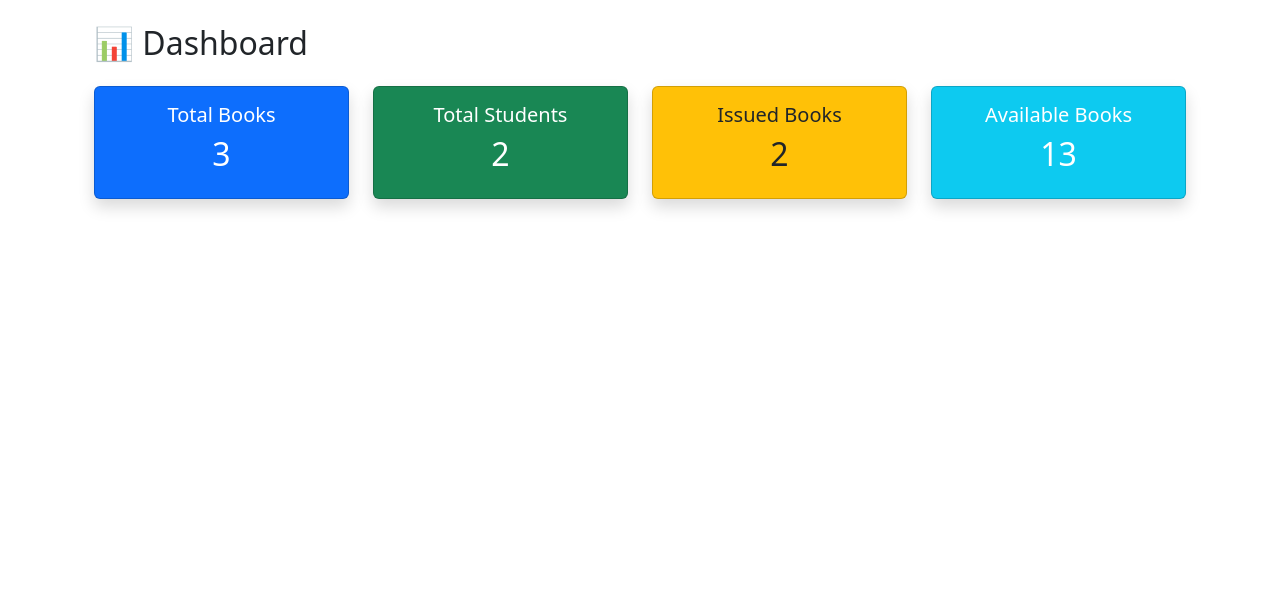
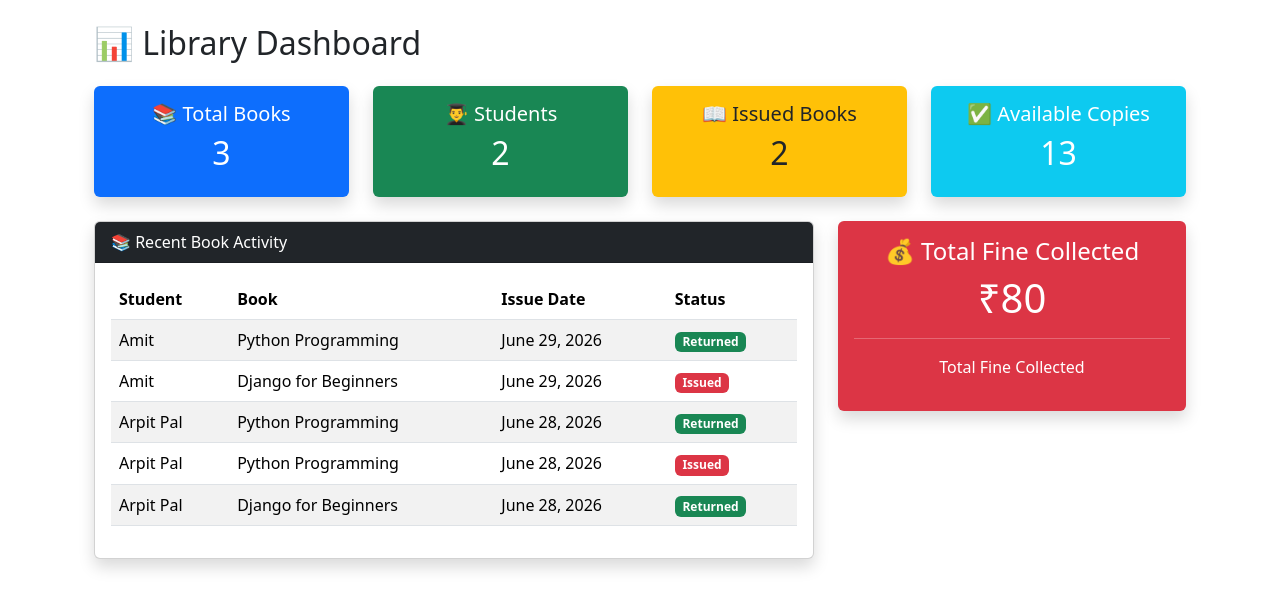
Before and after one commit to arpitpal008/Library-Management-System-Django, a Django app: page /dashboard/ in a window 1280 px wide. Shown: the part 56-665 px from the top of the page. Run offline with Django 5.2, Linux system fonts and the light colour scheme; a user stored in the database is signed in; data comes from the database, SQL or seed files in the repository; both versions use the stored data as it was after the commit.

Commit message:
Added dashboard improvements, fine calculation and email notifications

```diff
--- a/library/templates/library/dashboard.html
+++ b/library/templates/library/dashboard.html
@@ -8,41 +8,42 @@ Dashboard
 
 <div class="container mt-4">
 
-    <h2 class="mb-4">📊 Dashboard</h2>
+    <h2 class="mb-4">📊 Library Dashboard</h2>
 
+    <!-- Summary Cards -->
     <div class="row">
 
-        <div class="col-md-3 mb-3">
-            <div class="card bg-primary text-white shadow">
+        <div class="col-md-3 mb-4">
+            <div class="card bg-primary text-white shadow border-0">
                 <div class="card-body text-center">
-                    <h5>Total Books</h5>
+                    <h5>📚 Total Books</h5>
                     <h2>{{ total_books }}</h2>
                 </div>
             </div>
         </div>
 
-        <div class="col-md-3 mb-3">
-            <div class="card bg-success text-white shadow">
+        <div class="col-md-3 mb-4">
+            <div class="card bg-success text-white shadow border-0">
                 <div class="card-body text-center">
-                    <h5>Total Students</h5>
+                    <h5>👨‍🎓 Students</h5>
                     <h2>{{ total_students }}</h2>
                 </div>
             </div>
         </div>
 
-        <div class="col-md-3 mb-3">
-            <div class="card bg-warning text-dark shadow">
+        <div class="col-md-3 mb-4">
+            <div class="card bg-warning text-dark shadow border-0">
                 <div class="card-body text-center">
-                    <h5>Issued Books</h5>
+                    <h5>📖 Issued Books</h5>
                     <h2>{{ issued_books }}</h2>
                 </div>
             </div>
         </div>
 
-        <div class="col-md-3 mb-3">
-            <div class="card bg-info text-white shadow">
+        <div class="col-md-3 mb-4">
+            <div class="card bg-info text-white shadow border-0">
                 <div class="card-body text-center">
-                    <h5>Available Books</h5>
+                    <h5>✅ Available Copies</h5>
                     <h2>{{ available_books }}</h2>
                 </div>
             </div>
@@ -50,6 +51,112 @@ Dashboard
 
     </div>
 
+    <!-- Recent Activity + Fine -->
+    <div class="row">
+
+        <div class="col-lg-8 mb-4">
+
+            <div class="card shadow">
+
+                <div class="card-header bg-dark text-white">
+                    📚 Recent Book Activity
+                </div>
+
+                <div class="card-body">
+
+                    <table class="table table-striped table-hover">
+
+                        <thead>
+
+                            <tr>
+                                <th>Student</th>
+                                <th>Book</th>
+                                <th>Issue Date</th>
+                                <th>Status</th>
+                            </tr>
+
+                        </thead>
+
+                        <tbody>
+
+                        {% for issue in recent_issues %}
+
+                            <tr>
+
+                                <td>{{ issue.student.name }}</td>
+                                <td>{{ issue.book.title }}</td>
+                                <td>{{ issue.issue_date }}</td>
+
+                                <td>
+
+                                    {% if issue.is_returned %}
+
+                                        <span class="badge bg-success">
+                                            Returned
+                                        </span>
+
+                                    {% else %}
+
+                                        <span class="badge bg-danger">
+                                            Issued
+                                        </span>
+
+                                    {% endif %}
+
+                                </td>
+
+                            </tr>
+
+                        {% empty %}
+
+                            <tr>
+
+                                <td colspan="4" class="text-center">
+
+                                    No Recent Activity
+
+                                </td>
+
+                            </tr>
+
+                        {% endfor %}
+
+                        </tbody>
+
+                    </table>
+
+                </div>
+
+            </div>
+
+        </div>
+
+        <!-- Fine Card -->
+
+        <div class="col-lg-4 mb-4">
+
+            <div class="card bg-danger text-white shadow border-0">
+
+                <div class="card-body text-center">
+
+                    <h4>💰 Total Fine Collected</h4>
+
+                    <h1>₹{{ total_fine }}</h1>
+
+                    <hr>
+
+                    <p>
+                        Total Fine Collected
+                    </p>
+
+                </div>
+
+            </div>
+
+        </div>
+
+    </div>
+
 </div>
 
 {% endblock %}
--- a/library/urls.py
+++ b/library/urls.py
@@ -16,4 +16,5 @@ urlpatterns = [
     path('issue/list/', views.issue_list, name='issue_list'),
     path('return/<int:id>/', views.return_book, name='return_book'),
     path('dashboard/', views.dashboard, name='dashboard'),
+    path('test-email/', views.test_email, name='test_email'),
 ]
--- a/library/views.py
+++ b/library/views.py
@@ -1,13 +1,14 @@
 from django.shortcuts import render, redirect, get_object_or_404
 from django.contrib import messages
 from django.contrib.auth.decorators import login_required
-from django.db.models import Sum
+from django.db.models import Sum, Count
 from django.utils import timezone
 from datetime import timedelta
 
 from .models import Book, Student, IssueBook
 from .forms import BookForm, StudentForm, IssueBookForm
-
+from django.core.mail import send_mail
+from django.conf import settings
 
 # Home Page
 def home(request):
@@ -137,6 +138,27 @@ def issue_book(request):
 
                 issue.save()
 
+                send_mail(
+    subject="📚 Book Issued Successfully",
+    message=f"""
+Hello Admin,
+
+A new book has been issued.
+
+Student Name : {issue.student.name}
+Book Name    : {issue.book.title}
+
+Issue Date   : {issue.issue_date}
+Due Date     : {issue.due_date}
+
+Regards,
+Library Management System
+""",
+    from_email=settings.EMAIL_HOST_USER,
+    recipient_list=[settings.EMAIL_HOST_USER],
+    fail_silently=False,
+)
+
                 messages.success(request, "Book issued successfully.")
                 return redirect('issue_list')
 
@@ -187,12 +209,29 @@ def dashboard(request):
     total_students = Student.objects.count()
     issued_books = IssueBook.objects.filter(is_returned=False).count()
     available_books = Book.objects.aggregate(total=Sum('available'))['total'] or 0
+    total_fine = IssueBook.objects.aggregate(total=Sum('fine'))['total'] or 0
+    recent_issues = IssueBook.objects.order_by('-issue_date')[:5]
 
     context = {
         'total_books': total_books,
         'total_students': total_students,
         'issued_books': issued_books,
         'available_books': available_books,
+        'total_fine': total_fine,
+        'recent_issues': recent_issues,
     }
 
     return render(request, 'library/dashboard.html', context)
+
+@login_required
+def test_email(request):
+    send_mail(
+        'Library Management Test',
+        'Congratulations! Your email setup is working.',
+        settings.EMAIL_HOST_USER,
+        [settings.EMAIL_HOST_USER],
+        fail_silently=False,
+    )
+
+    messages.success(request, "Test email sent successfully.")
+    return redirect('dashboard')
--- a/library_project/urls.py
+++ b/library_project/urls.py
@@ -4,7 +4,5 @@ from django.urls import path, include
 urlpatterns = [
     path('admin/', admin.site.urls),
     path('', include('library.urls')),
-
-    # Django Authentication
     path('accounts/', include('django.contrib.auth.urls')),
 ]
```
Also changed, not shown: library_project/settings.py (+11 -0 lines), db.sqlite3.
